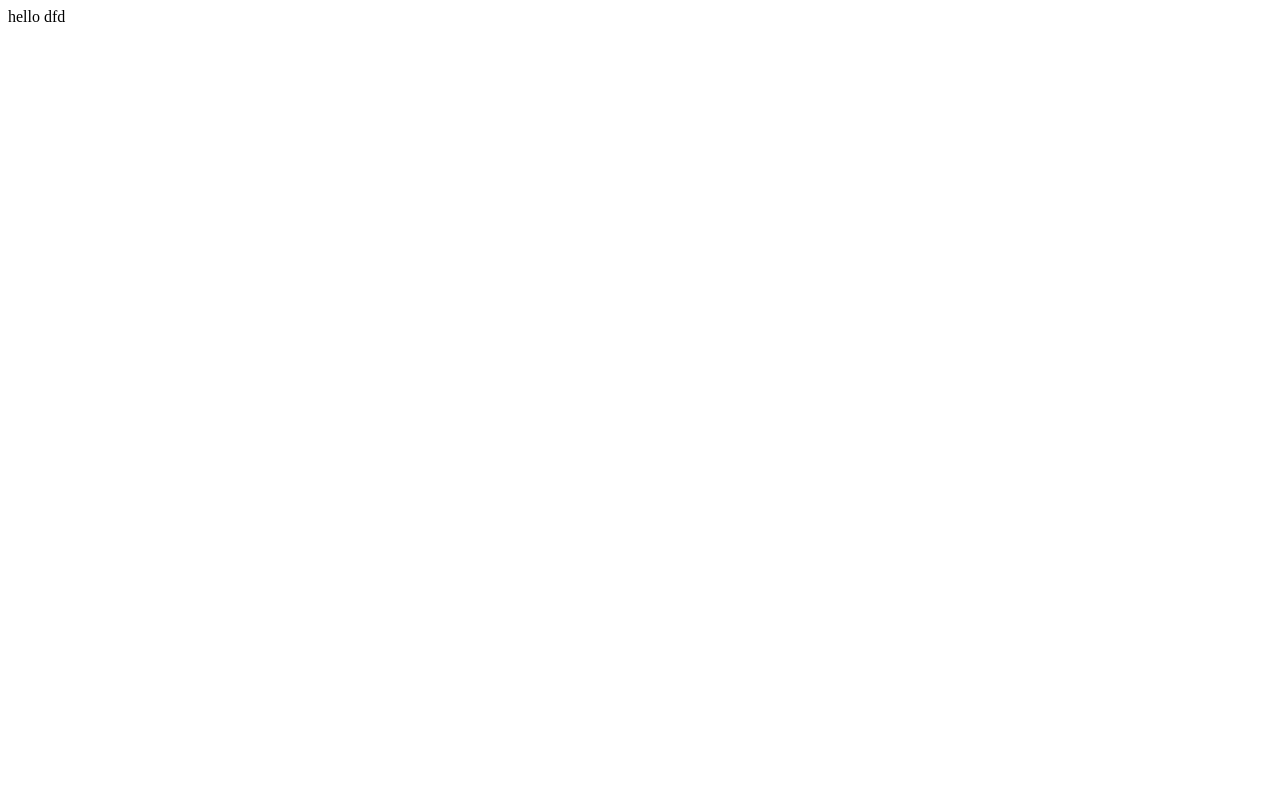
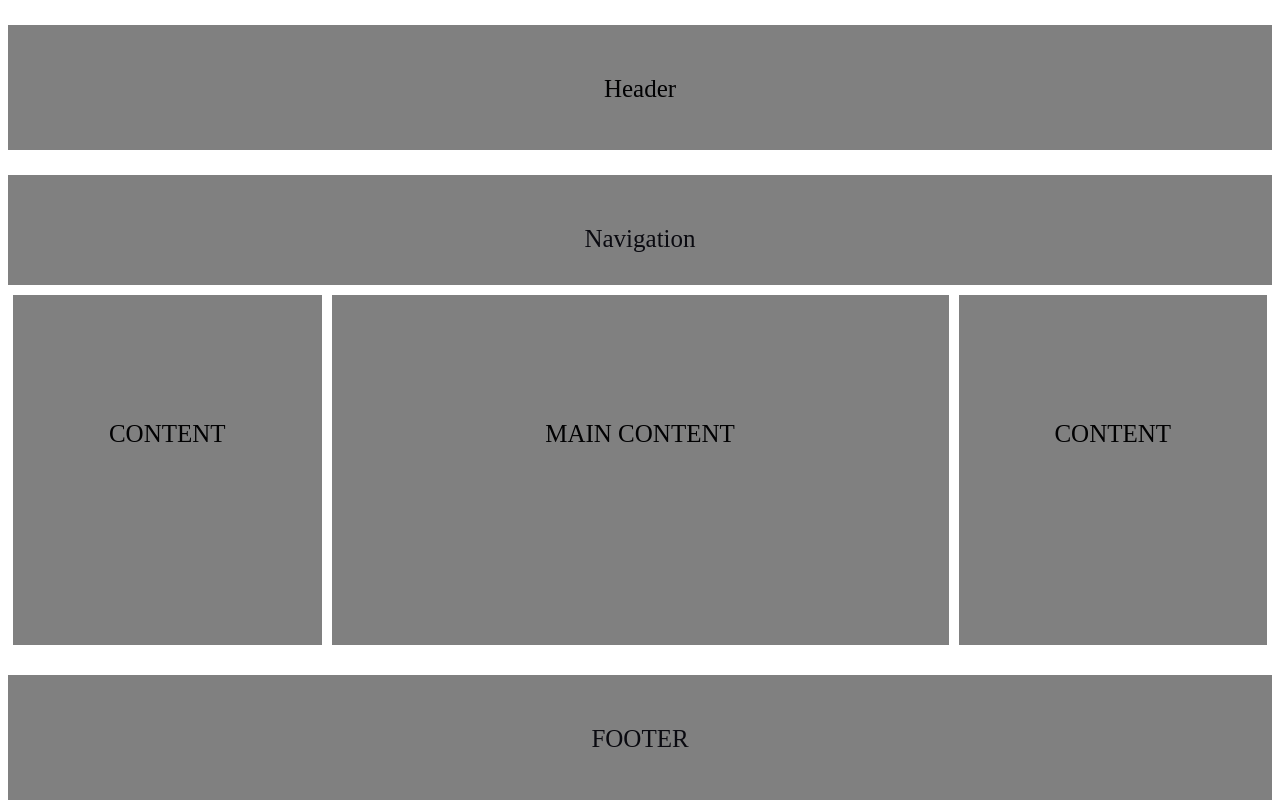
Before and after one commit to praneetha7798/praneetha, a plain HTML site: page index.html in a window 1280 px wide. Drawn offline with Linux system fonts and the light colour scheme.

Commit message:
index.html

```diff
--- a/index.html
+++ b/index.html
@@ -1 +1,123 @@
-hello dfd
+<!DOCTYPE html>
+<html>
+
+<head>
+    <style>
+        .header {
+
+            background-color: gray;
+            text-align: center;
+            color: rgb(1, 1, 2);
+            font-size: 25px;
+            width: 100%;
+            height: 75px;
+            padding-top: 50px;
+            margin-bottom: 5px;
+        }
+
+        .navigation{
+            background-color: gray;
+            text-align: center;
+            color: rgb(10, 10, 16);
+            font-size: 25px;
+            width: 100%;
+            height: 60px;
+            padding-top: 50px;
+            margin-bottom: 5px;
+        }
+        .footer{
+            background-color: gray;
+            text-align: center;
+            color: rgb(10, 10, 16);
+            font-size: 25px;
+            width: 100%;
+            height: 75px;
+            padding-top: 50px;
+            margin-bottom: 5px;
+        }
+
+        .main {
+            display: inline-flex;
+            width: 100%;
+        }
+
+        .content1 {
+            background-color: gray;
+            text-align: center;
+            color: black;
+            height: 300px;
+            width: 25%;
+            margin: 5px;
+            padding-top: 50px;
+        }
+
+        .mains {
+            background-color: gray;
+            color:black;
+            height: 300px;
+            width: 50%;
+            margin: 5px;
+            text-align: center;
+            padding-top: 50px;
+        }
+        .maincontent1{
+            background-color: gray;
+            text-align: center;
+            color: rgb(1, 1, 2);
+            font-size: 25px;
+            width: 100%;
+            height: 75px;
+            padding-top: 50px;
+            margin-bottom: 5px;
+        }
+
+        .content2{
+            background-color: gray;
+            color: black;
+            height: 300px;
+            width: 25%;
+            margin: 5px;
+            padding-top: 50px;
+        }
+        .content3{
+            background-color: gray;
+            text-align: center;
+            color: rgb(1, 1, 2);
+            font-size: 25px;
+            width: 100%;
+            height: 75px;
+            padding-top: 50px;
+            margin-bottom: 5px;
+        }
+
+        .contents{
+            background-color: gray;
+            text-align: center;
+            color: rgb(1, 1, 2);
+            font-size: 25px;
+            width: 100%;
+            height: 75px;
+            padding-top: 50px;
+            margin-bottom: 5px;
+        }
+    </style>
+</head>
+
+<body>
+    <p class="header">Header</p>
+    <P class="navigation">Navigation</P>
+    <div class="main">
+        <div class="content1">
+            <p class="contents">CONTENT</p>
+        </div>
+        <div class="mains">
+            <p class="maincontent1">MAIN CONTENT</p>
+        </div>
+        <div class="content2">
+            <p class="content3">CONTENT</p>
+        </div>
+    </div>
+    <p class="footer">FOOTER</p>
+</body>
+
+</html>
```
